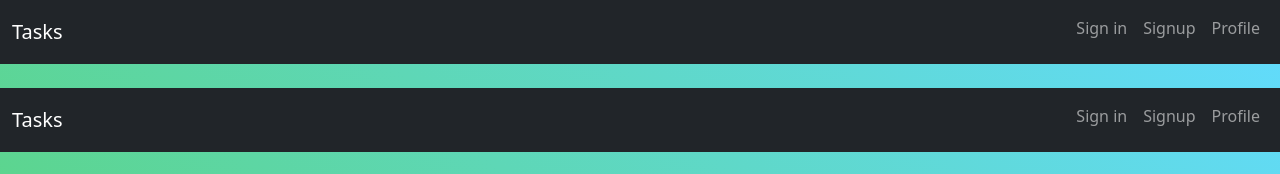
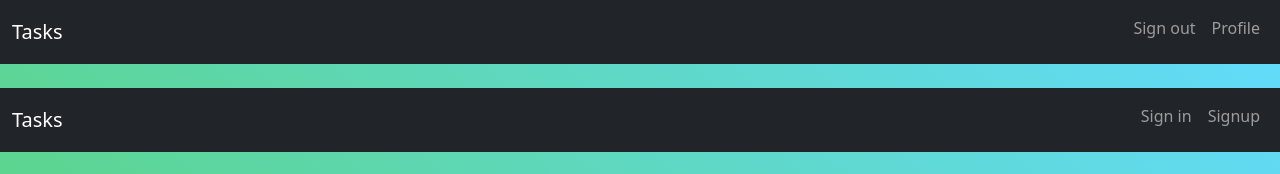
Before and after one commit to mppatterson84/mp-tasks, a React (Create React App) app: page / in a window 1280 px wide. Shown: the top 174 px of the page. Built offline with nearby package versions, Linux system fonts and the light colour scheme; no server answers.

Commit message:
display conditional if user is signed in

```diff
--- a/src/components/Nav.js
+++ b/src/components/Nav.js
@@ -1,14 +1,19 @@
 import React from 'react';
 import { Link } from 'react-router-dom';
 
-const Nav = () => {
-  return (
-    <nav className="navbar navbar-expand-md navbar-dark bg-dark mb-4">
-      <div className="container-fluid">
-        <Link className="navbar-brand" to="/">
-          Tasks
-        </Link>
-        <div>
+const Nav = ({ username }) => {
+  const logout = async () => {
+    await fetch('http://127.0.0.1:8000/api/tasks/v1/rest-auth/logout/', {
+      method: 'POST',
+      headers: { 'Content-Type': 'application/json' },
+      credentials: 'include'
+    });
+  };
+
+  let menu;
+
+  if (username === '') {
+    menu = (
       <ul className="navbar-nav me-auto mb-2 mb-md-8">
         <li className="nav-item">
           <Link to="/login" className="nav-link">
@@ -20,13 +25,32 @@ const Nav = () => {
             Signup
           </Link>
         </li>
+      </ul>
+    );
+  } else {
+    menu = (
+      <ul className="navbar-nav me-auto mb-2 mb-md-8">
+        <li className="nav-item">
+          <Link to="/login" className="nav-link" onClick={logout}>
+            Sign out
+          </Link>
+        </li>
         <li className="nav-item">
           <Link to="/profile" className="nav-link">
             Profile
           </Link>
         </li>
       </ul>
-        </div>
+    );
+  }
+
+  return (
+    <nav className="navbar navbar-expand-md navbar-dark bg-dark mb-4">
+      <div className="container-fluid">
+        <Link className="navbar-brand" to="/">
+          Tasks
+        </Link>
+        <div>{menu}</div>
       </div>
     </nav>
   );
```
Lines whose indentation alone changed are shown as unchanged.
